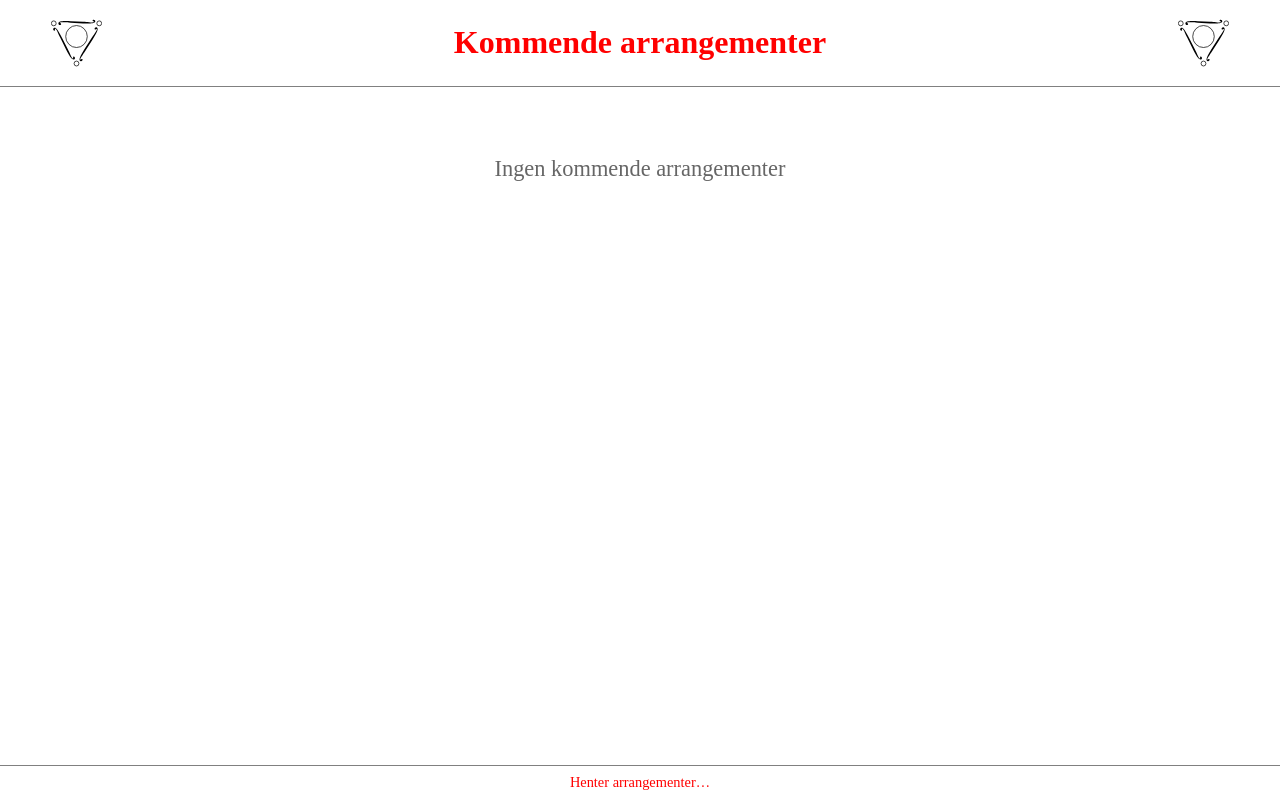
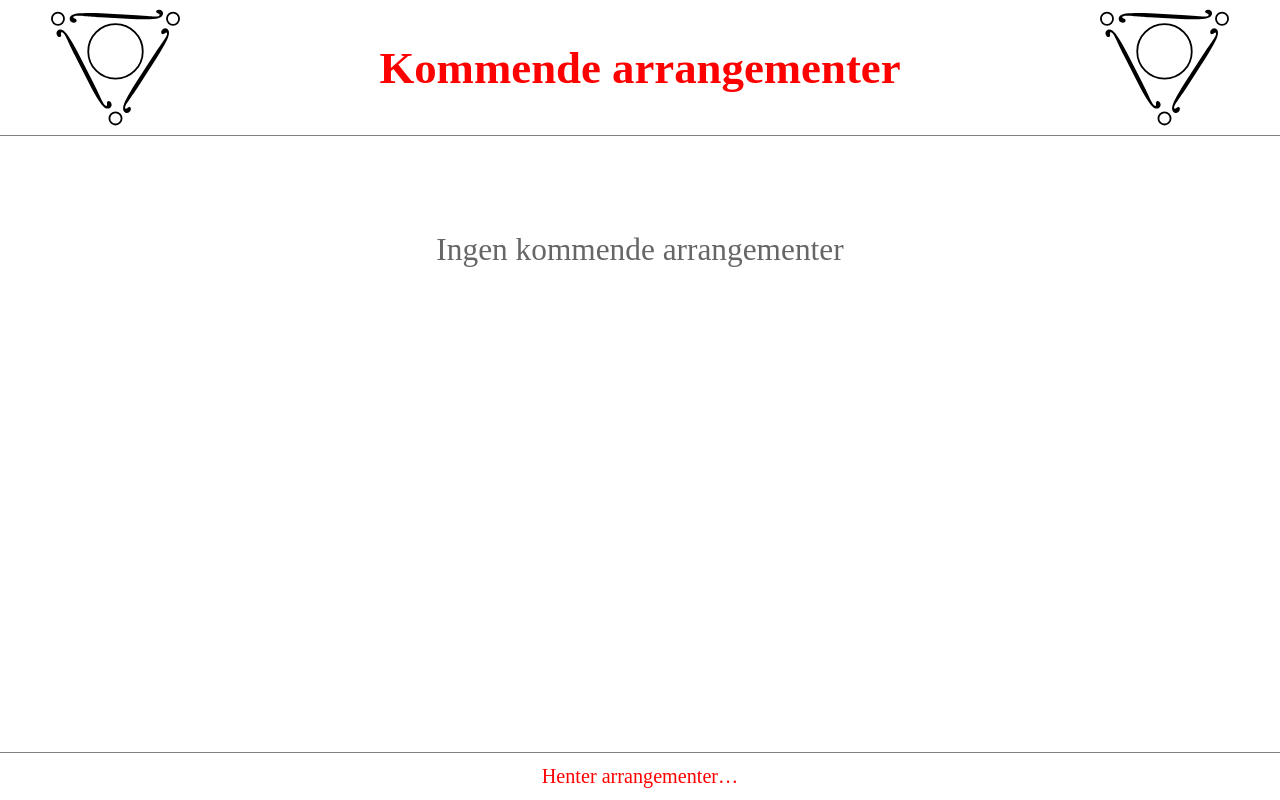
Before and after one commit to danielweper/upcoming-events, a website: page index.html in a window 1280 px wide. Drawn offline with Linux system fonts and the light colour scheme.

Commit message:
Scale the page to the screen size

```diff
--- a/app.js
+++ b/app.js
@@ -1,4 +1,14 @@
 (async () => {
+  // Scale everything (all sizes are in em) to the viewport: 1.75% of the width, limited by the
+  // height so the 16:9 proportions hold. Done in JS because old kiosk browsers lack CSS clamp().
+  const WIDE = 900; // at or above this width the two-column layout is used
+  const fit = () => {
+    const w = window.innerWidth, h = window.innerHeight;
+    const px = Math.max(16, Math.min(w * 0.0175, h * 0.0311, 112));
+    document.documentElement.style.fontSize = px + 'px';
+  };
+  fit();
+  window.addEventListener('resize', () => { fit(); render(); });
   // Show startup errors on the page itself (kiosk browsers have no visible console).
   const fatal = (err) => {
     const s = document.getElementById('status');
@@ -71,7 +81,7 @@
 
   function render() {
     const now = new Date();
-
+    const wide = window.innerWidth >= WIDE;
     const upcoming = events.filter((e) => lastMoment(e) > now);
     const live = upcoming.filter((e) => e.s <= now).sort((a, b) => a.e - b.e);
     const future = upcoming.filter((e) => e.s > now);
@@ -97,7 +107,7 @@
     const desc = trim(plainText(featured.description), C.descriptionMaxChars);
     if (desc) box.append(el('div', 'ev-desc', desc));
 
-    const rest = upcoming.filter((e) => e !== featured).sort((a, b) => a.s - b.s).slice(0, C.listSize);
+    const rest = upcoming.filter((e) => e !== featured).sort((a, b) => a.s - b.s).slice(0, wide ? Infinity : C.listSize);
     const tbody = el('tbody');
     let lastDay = null;
     for (const e of rest) {
@@ -125,6 +135,14 @@
       list.append(table);
     }
     renderStatus(now);
+    // Wide screens: show as many events as fit without scrolling.
+    if (wide) {
+      const over = () => document.documentElement.scrollHeight > window.innerHeight + 1;
+      while (over() && tbody.lastChild) {
+        tbody.removeChild(tbody.lastChild);
+        if (tbody.lastChild && tbody.lastChild.firstChild.className === 'ev-day') tbody.removeChild(tbody.lastChild);
+      }
+    }
   }
 
   function renderStatus(now) {
--- a/events.css
+++ b/events.css
@@ -1,8 +1,13 @@
 /* Page-specific styles, in the same plain style as stregdle.fklub.dk
    (same inline <style> conventions: .sdl-* → .ev-*, grey #666 notes, #5f8f5b green, outset/inset borders). */
 
-/* Scale text up on large screens (TVs); phones/laptops stay at the browser default. */
-html { font-size: clamp(16px, 1.25vw, 44px); }
+/* Scale text up on large screens (TVs); app.js (fit()) sets the exact size, this is the fallback before it runs. */
+html { font-size: 16px; }
+@media (min-width: 1280px) { html { font-size: 1.75vw; } }
+
+/* Flat copies of the nested rules in stregsystem.css (CSS nesting needs Chrome 112+). */
+header .left { justify-self: start; }
+header .right { justify-self: end; }
 body { overflow-x: hidden; background-color: white; }
 
 @media (max-width: 700px) { /* phones: compact header */
@@ -10,16 +15,17 @@ body { overflow-x: hidden; background-color: white; }
   header .logo { height: 2.2em; }
 }
 
-header .logo { height: 3.2em; width: auto; display: block; }
+header .logo { height: 5.76em; width: auto; display: block; }
 
 .ev-wrap {
-  max-width: 1700px; margin: 1.5em auto 2em; padding: 0 1.5em;
-  display: grid; grid-template-columns: minmax(0, 1.25fr) minmax(0, 1fr); gap: 2em; align-items: start;
+  max-width: 110em; margin: 1.5em auto 2em; padding: 0 1.5em;
+  display: grid; grid-template-columns: minmax(0, 1.25fr) minmax(0, 1fr); grid-gap: 2em; gap: 2em; align-items: start;
 }
 @media (max-width: 900px) { .ev-wrap { grid-template-columns: minmax(0, 1fr); } }
 
 /* Featured event */
-.ev-featured { border: 1px outset black; padding: 1.2em 1.5em; display: flex; flex-direction: column; gap: .5em; }
+.ev-featured { border: 1px outset black; padding: 1.2em 1.5em; display: flex; flex-direction: column; }
+.ev-featured > * + * { margin-top: .5em; }
 .ev-featured h2 { margin: .1em 0; font-size: 2.4em; line-height: 1.1; overflow-wrap: anywhere; }
 .ev-when { font-size: 1.4em; font-weight: bold; }
 .ev-where { font-size: 1.15em; color: #666; }
```
Also changed, not shown: README.md.
